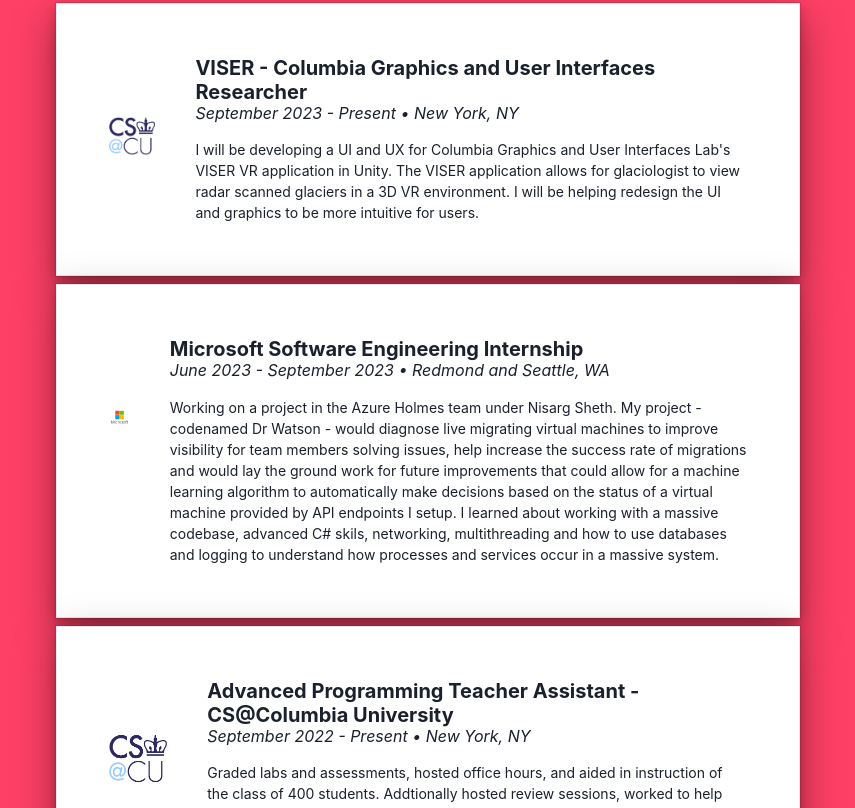
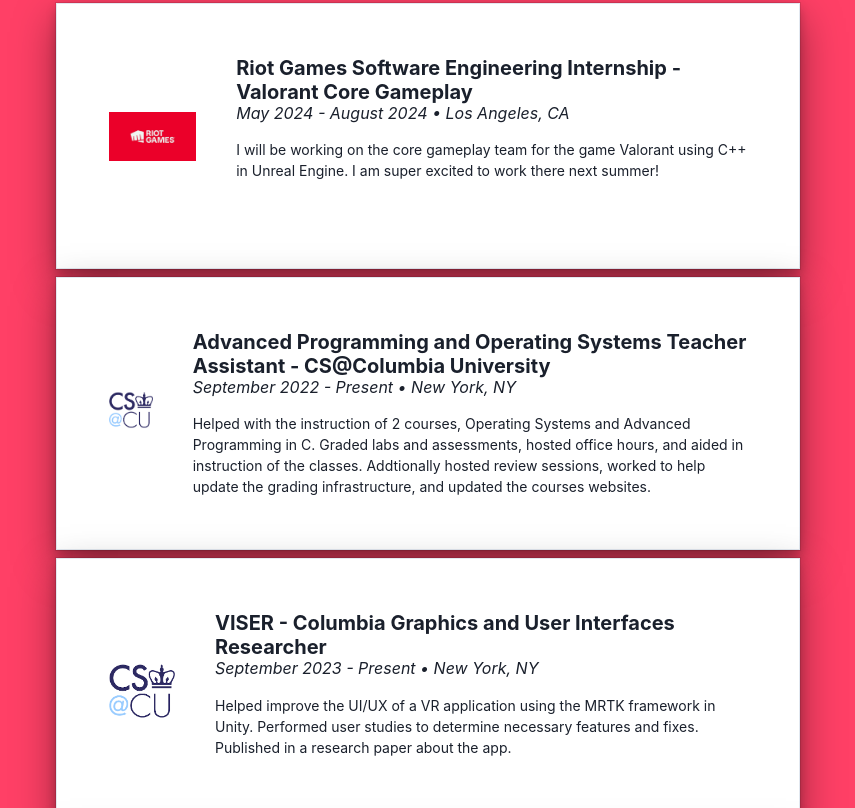
Before and after one commit to JakasaurusRex/Personal-Website, a Next.js app: page / in a window 1280 px wide. Shown: the part 712-1520 px from the top of the page, without its empty margins (212-1067 px from the left). Built offline with nearby package versions, Linux system fonts and the light colour scheme.

Commit message:
Added Riot and Updated Experience

```diff
--- a/components/Experience.js
+++ b/components/Experience.js
@@ -33,9 +33,10 @@ const Experience = () => {
 		<Flex shadow="dark-lg" p={5} justifyContent="center" backgroundColor="#ff4066">
 			<Stack maxWidth="60%" justifyContent="center" direction="column">
 				<Box mb={5}><Heading justifyContent="center" align="center" color="white"> Experience </Heading></Box>
-<Feature title="VISER - Columbia Graphics and User Interfaces Researcher" location="New York, NY" desc="I will be developing a UI and UX for Columbia Graphics and User Interfaces Lab's VISER VR application in Unity. The VISER application allows for glaciologist to view radar scanned glaciers in a 3D VR environment. I will be helping redesign the UI and graphics to be more intuitive for users." time="September 2023 - Present" imgUrl="/CSColumbia.png" webLink="https://graphics.cs.columbia.edu/home" />
+<Feature title="Riot Games Software Engineering Internship - Valorant Core Gameplay" location="Los Angeles, CA" desc="I will be working on the core gameplay team for the game Valorant using C++ in Unreal Engine. I am super excited to work there next summer!" time="May 2024 - August 2024" imgUrl="/Riot.jpg" webLink="https://www.riotgames.com/en" />
+<Feature title="Advanced Programming and Operating Systems Teacher Assistant - CS@Columbia University" location="New York, NY" desc="Helped with the instruction of 2 courses, Operating Systems and Advanced Programming in C. Graded labs and assessments, hosted office hours, and aided in instruction of the classes. Addtionally hosted review sessions, worked to help update the grading infrastructure, and updated the courses websites." time="September 2022 - Present" imgUrl="/CSColumbia.png" webLink="https://www.cs.columbia.edu/"/>
+<Feature title="VISER - Columbia Graphics and User Interfaces Researcher" location="New York, NY" desc="Helped improve the UI/UX of a VR application using the MRTK framework in Unity. Performed user studies to determine necessary features and fixes. Published in a research paper about the app." time="September 2023 - Present" imgUrl="/CSColumbia.png" webLink="https://graphics.cs.columbia.edu/home" />
 <Feature title="Microsoft Software Engineering Internship" location="Redmond and Seattle, WA" desc="Working on a project in the Azure Holmes team under Nisarg Sheth. My project - codenamed Dr Watson - would diagnose live migrating virtual machines to improve visibility for team members solving issues, help increase the success rate of migrations and would lay the ground work for future improvements that could allow for a machine learning algorithm to automatically make decisions based on the status of a virtual machine provided by API endpoints I setup. I learned about working with a massive codebase, advanced C# skils, networking, multithreading and how to use databases and logging to understand how processes and services occur in a massive system." time="June 2023 - September 2023" imgUrl="/MS1.png" webLink="https://www.microsoft.com" />
-<Feature title="Advanced Programming Teacher Assistant - CS@Columbia University" location="New York, NY" desc="Graded labs and assessments, hosted office hours, and aided in instruction of the class of 400 students. Addtionally hosted review sessions, worked to help update the grading infrastructure, and updated the course website." time="September 2022 - Present" imgUrl="/CSColumbia.png" webLink="https://www.cs.columbia.edu/"/>
 <Feature title="Meta/Facebook University Internship" location="Menlo Park, CA" desc="Learned how to develop iOS applications and full stack development in Xcode with Objecive C and Swift. In the first 3 weeks of the 10 week internship, I was taught the ins and outs of iOS development in an accelerated Codepath course. During the course we made clones of IMDB, Twitter and Instagram using the moviedb, Twitter, and Parse APIs respectively. I ranked highly among my classmates due to the amount of stretch features and new features I implemented in my apps. The last 7 weeks were dedicated to my solo capstone project - Piccy, which can be found on my GitHub. This process involved me wireframing and designing the app and planning it out and then implementing the planned features." time="June 2022 - August 2022" imgUrl="/Meta1.png" webLink="https://www.metacareers.com/careerprograms/pathways/metauniversity" />
 <Feature title="Microsoft TEALs Volunteer" location="Miami, FL" desc="Helped high school teachers teach introductory computer science classes. Gave guest speech about my experience." time="June 2021 - April 2022" imgUrl="/MS1.png" webLink="https://www.microsoft.com/en-us/teals"/>
 
```
Also changed, not shown: public/Riot.jpg (added).
